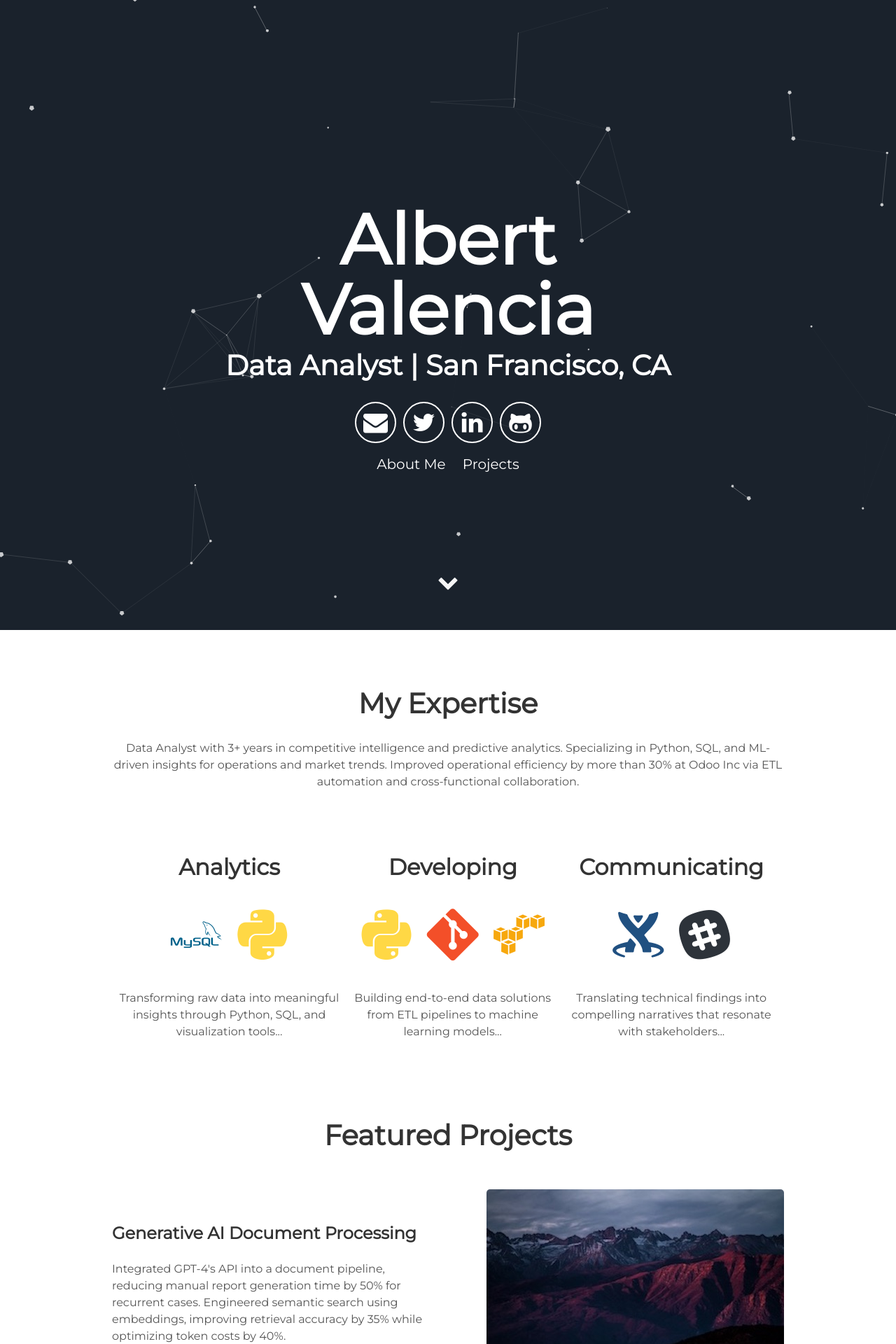
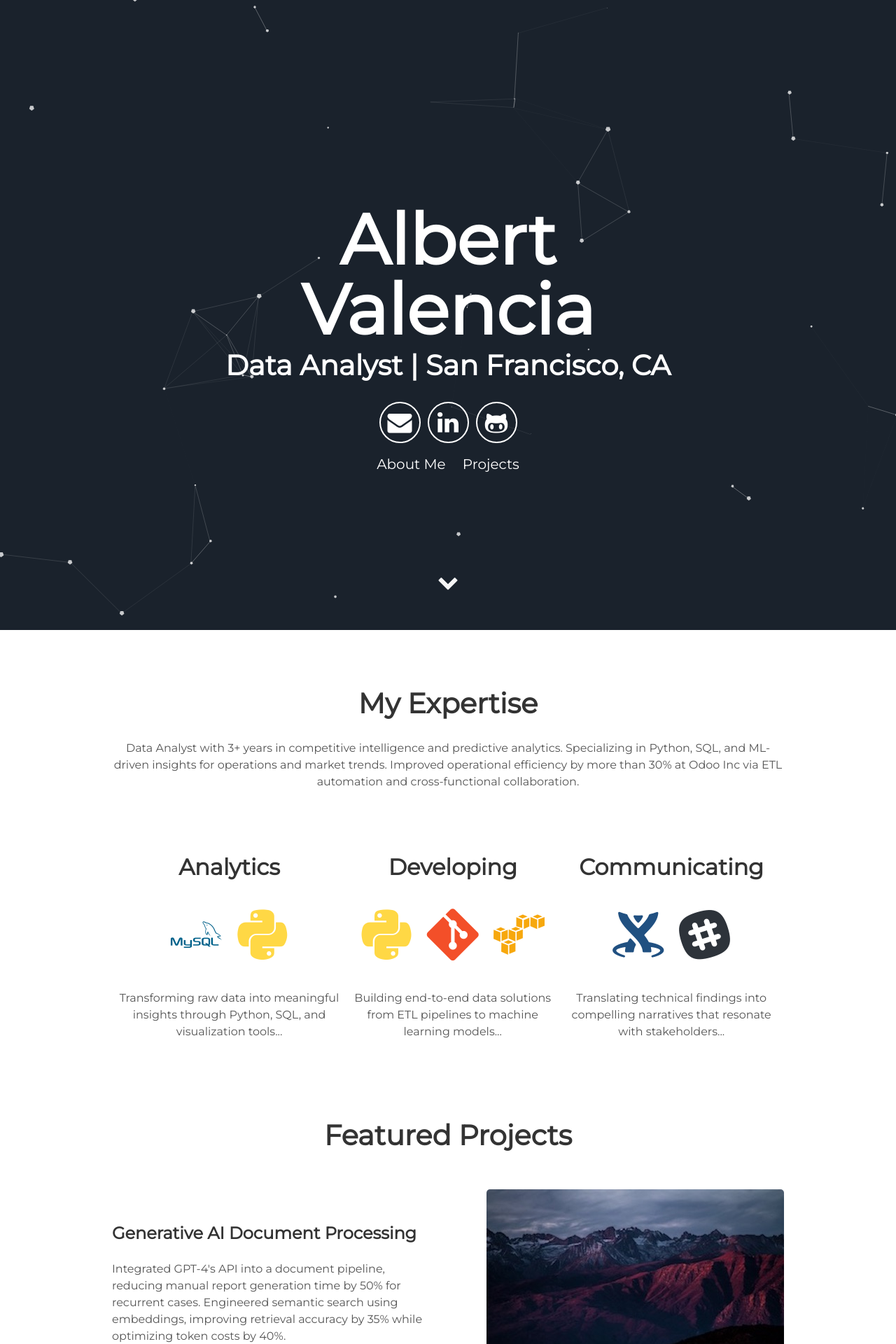
Before and after one commit to ItsAlValenci/itsalvalenci.github.io, a Jekyll site: the page built from index.html, in a window 1280 px wide. Shown: the top 1920 px of the page at 70% size. Built offline with Jekyll 4.4.1, drawn with Linux system fonts in a browser that asks for light colours.

Commit message:
fix links

```diff
--- a/_includes/header.html
+++ b/_includes/header.html
@@ -6,9 +6,9 @@
       </h1>
       <div class="header-icons">
         <a aria-label="Send email" href="mailto:{{site.email}}"><i class="icon fa fa-envelope"></i></a>
-        <a aria-label="My Twitter" target="_blank" href="https://twitter.com/{{site.twitter_username}}"><i class="icon fa fa-twitter" aria-hidden="true"></i></a>
-        <a aria-label="My LinkedIn" target="_blank" href="https://linkedin.com/in/alvalenci"><i class="icon fa fa-linkedin" aria-hidden="true"></i></a>
-        <a aria-label="My Github" target="_blank" href="https://github.com/{{site.github_username}}"><i class="icon fa fa-github-alt" aria-hidden="true"></i></a>
+        <!-- <a aria-label="My Twitter" target="_blank" href="https://twitter.com/{{site.twitter_username}}"><i class="icon fa fa-twitter" aria-hidden="true"></i></a> -->
+        <a aria-label="My LinkedIn" target="_blank" href="https://www.linkedin.com/in/itsalvalenci"><i class="icon fa fa-linkedin" aria-hidden="true"></i></a>
+        <a aria-label="My Github" target="_blank" href="https://github.com/ItsAlValenci"><i class="icon fa fa-github-alt" aria-hidden="true"></i></a>
       </div>
       <div class="header-links">
         <a class="link" href="#about" data-scroll>About Me</a>
```
